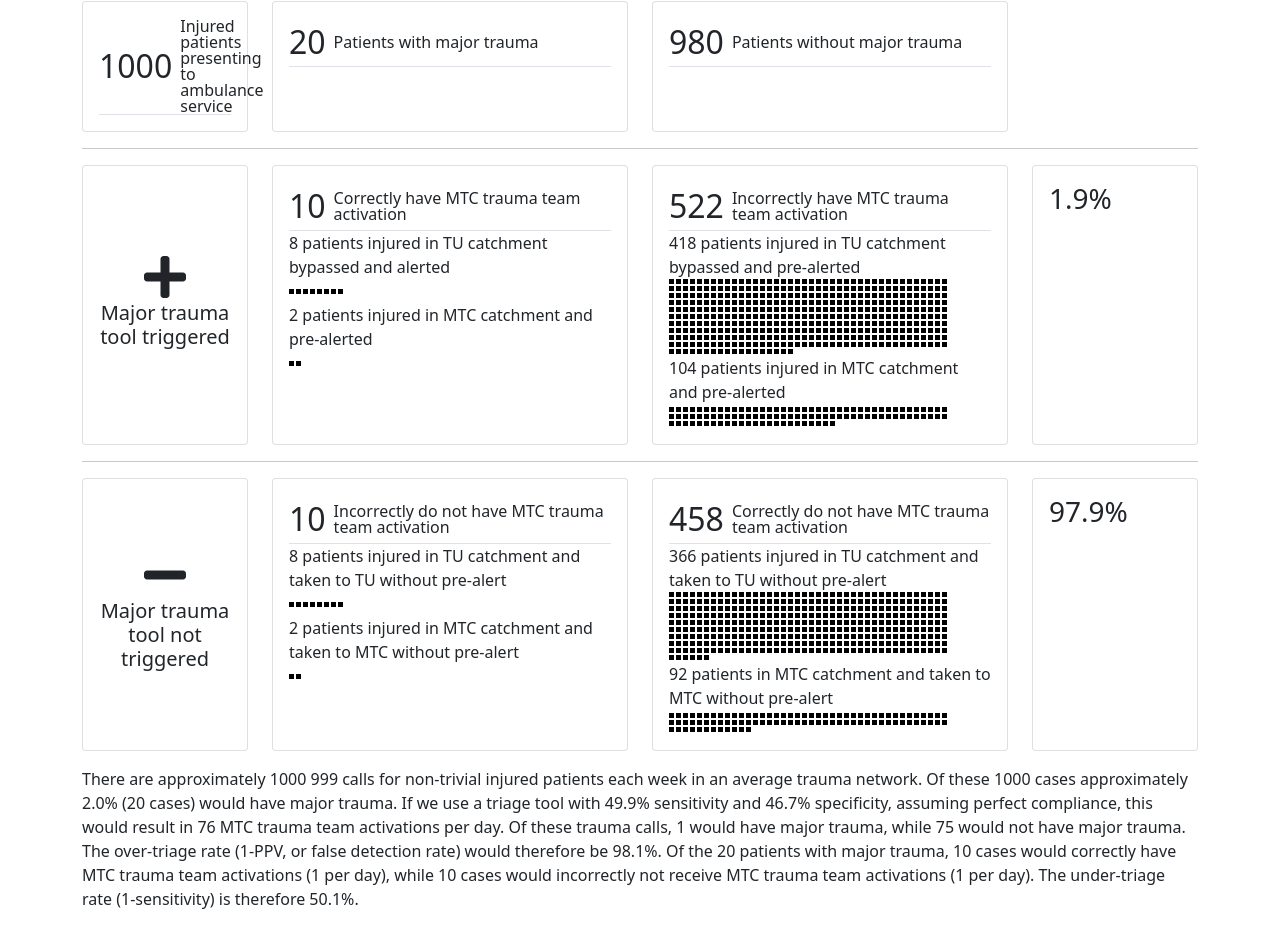
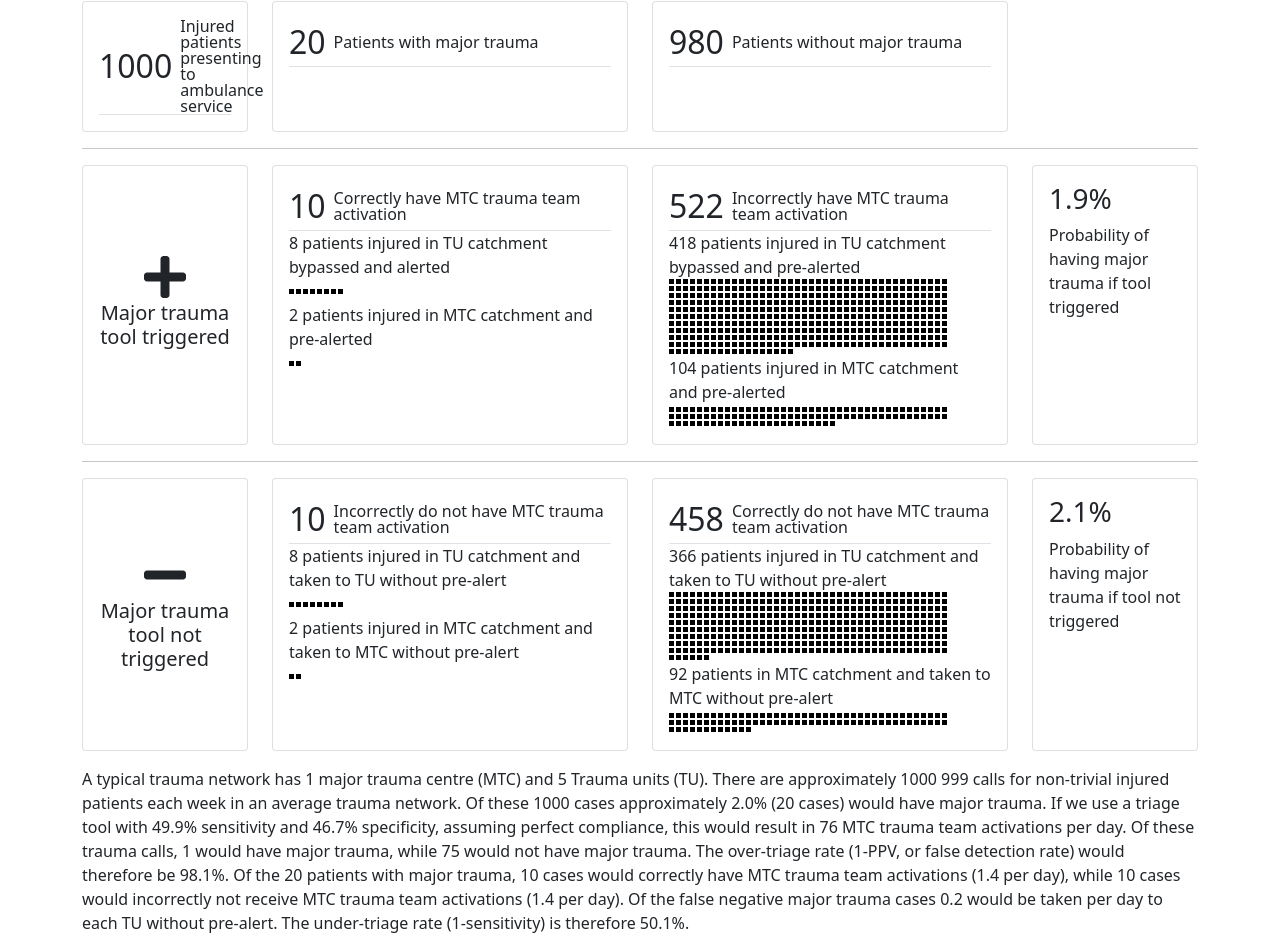
Before and after one commit to bairdj/vis-diag, a Vue app: page / in a window 1280 px wide. Shown: the part 378-1329 px from the top of the page. Before the commit the page ends 1305 px from the top, so only its background shows below. Built offline with nearby package versions, Linux system fonts and the light colour scheme.

Commit message:
Tweak results display

```diff
--- a/src/components/ResultCard.vue
+++ b/src/components/ResultCard.vue
@@ -7,9 +7,12 @@
           <span class="fs-6 lh-1">{{ label }}</span>
         </div>
       </div>
-      <h3 v-if="prop && n === undefined">
-        {{ (prop * 100).toFixed(1) }}%
-      </h3>
+      <div v-if="prop && n === undefined">
+        <h3>
+          {{ (prop * 100).toFixed(1) }}%
+        </h3>
+        {{ label }}
+      </div>
       <div v-if="tuCatchment">
         <div>
           {{ nTu }} {{ tuLabel }}
--- a/src/components/ResultsTable.vue
+++ b/src/components/ResultsTable.vue
@@ -43,7 +43,7 @@
         />
       </div>
       <div class="col-2">
-        <ResultCard v-bind:prop="ppv" class="h-100" label="Have major trauma when tool triggered"
+        <ResultCard v-bind:prop="ppv" class="h-100" label="Probability of having major trauma if tool triggered"
                     v-bind:showBar="false"/>
       </div>
     </div>
@@ -80,19 +80,21 @@
                     />
       </div>
       <div class="col-2">
-        <ResultCard v-bind:prop="npv" class="h-100" label="Do not have major trauma when tool not triggered"
+        <ResultCard v-bind:prop="falseOmissionRate" class="h-100" label="Probability of having major trauma if tool not triggered"
                     v-bind:showBar="false"/>
       </div>
     </div>
     <p class="mt-3">
+      A typical trauma network has {{ nMtc }} major trauma centre (MTC) and {{ nTu }} Trauma units (TU).
       There are approximately {{  populationN }} 999 calls for non-trivial injured patients each week in an average trauma network.
       Of these {{populationN }} cases approximately {{  getDisplayPercentage(eventRate) }} ({{ Math.round(eventRate * populationN) }} cases) would have major trauma.
       If we use a triage tool with {{ getDisplayPercentage(sensitivity) }} sensitivity and {{ getDisplayPercentage(specificity) }} specificity,
       assuming perfect compliance, this would result in {{ Math.round((truePositives + falsePositives)/7) }} MTC trauma team activations per day.
       Of these trauma calls, {{ Math.round(truePositives / 7)}} would have major trauma, while {{ Math.round(falsePositives / 7) }} would not have major trauma.
       The over-triage rate (1-PPV, or false detection rate) would therefore be {{  getDisplayPercentage(1 - ppv) }}.
-      Of the {{ positiveN }} patients with major trauma, {{  Math.round(truePositives) }} cases would correctly have MTC trauma team activations ({{ Math.round(truePositives / 7) }} per day),
-      while {{ Math.round(falseNegatives) }} cases would incorrectly not receive MTC trauma team activations ({{ Math.round(falseNegatives / 7) }} per day).
+      Of the {{ positiveN }} patients with major trauma, {{  Math.round(truePositives) }} cases would correctly have MTC trauma team activations ({{ (truePositives / 7).toFixed(1) }} per day),
+      while {{ Math.round(falseNegatives) }} cases would incorrectly not receive MTC trauma team activations ({{ (falseNegatives / 7).toFixed(1) }} per day).
+      Of the false negative major trauma cases {{ ((falseNegatives * tuCatchment)/nTu / 7).toFixed(1) }} would be taken per day to each TU without pre-alert.
       The under-triage rate (1-sensitivity) is therefore {{ getDisplayPercentage(1 - sensitivity) }}.
     </p>
   </div>
@@ -155,9 +157,14 @@ export default {
     npv() {
       return this.trueNegatives / (this.trueNegatives + this.falseNegatives);
     },
+    falseOmissionRate() {
+      return 1 - this.npv
+    },
     plusIcon: () => faPlus,
     minusIcon: () => faMinus,
-    tuCatchment: () => 0.8
+    tuCatchment: () => 0.8,
+    nMtc: () => 1,
+    nTu: () => 5
   },
   methods: {
     getDisplayPercentage: p => (p*100).toFixed(1) + "%"
```
